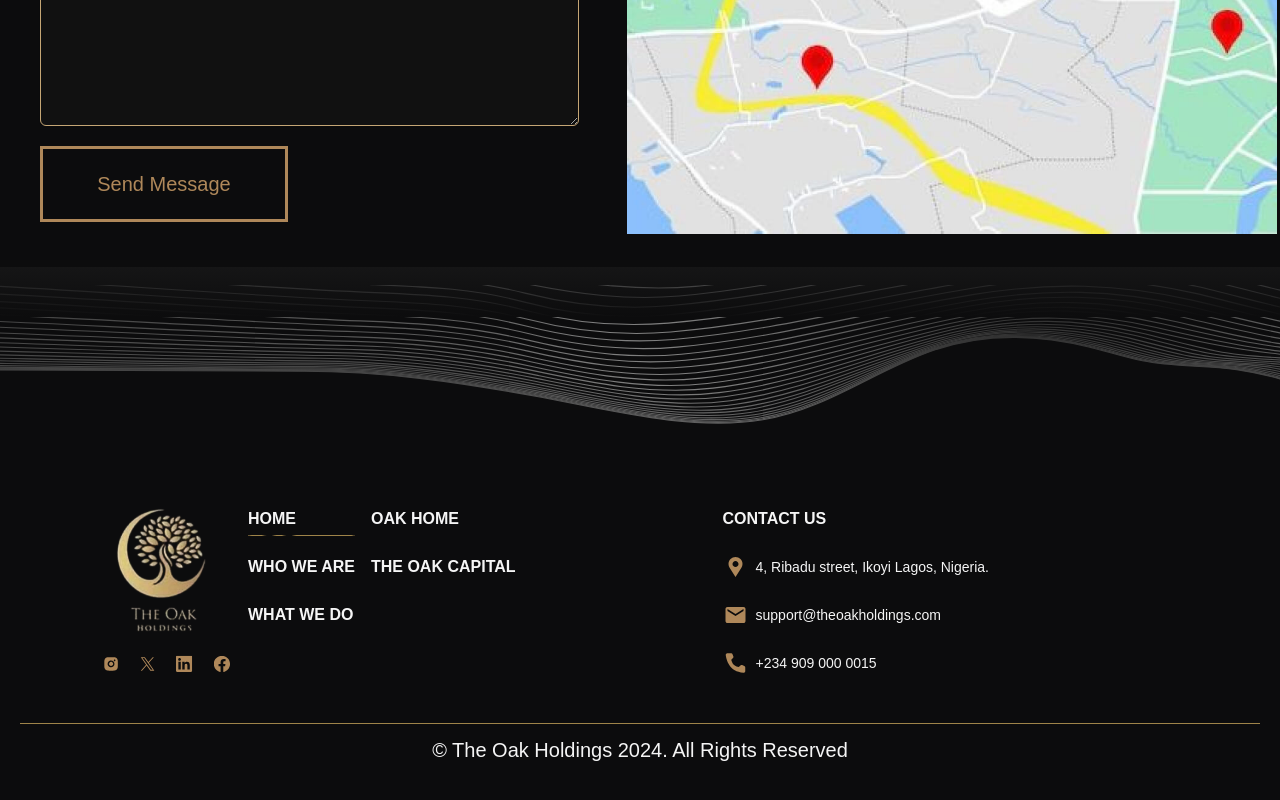
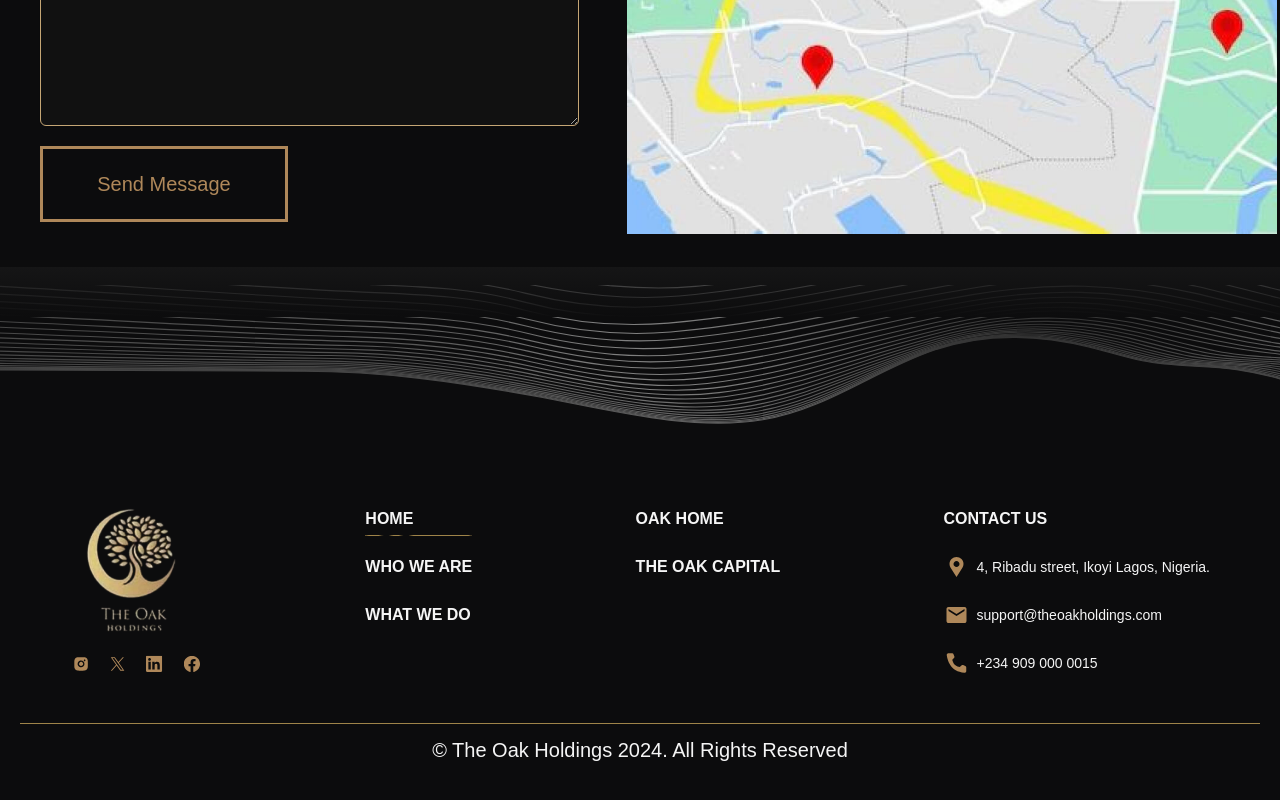
Before and after one commit to ZubairAlao/oak_design, a React (Vite) app: page / in a window 1280 px wide. Shown: the part 5493-6293 px from the top of the page. Built offline with nearby package versions, Linux system fonts and the light colour scheme; a web font is replaced by a local one.

Commit message:
contact us breaking lines

```diff
--- a/src/components/Footer.jsx
+++ b/src/components/Footer.jsx
@@ -10,7 +10,7 @@ import { goldenContactInfo } from '../constants'
 
 
 const Footer = () => {
-
+  const currentYear = new Date().getFullYear();
   return (
     <footer className='relative pb-16 pt-48'>
         <div className="">
@@ -27,7 +27,7 @@ const Footer = () => {
           </div>
 
           <div className='flex flex-col justify-center items-center w-full container md:gap-24 relative z-20'>
-            <div className='max-w-[1236px] w-[90%] space-y-10 md:space-y-0 flex items-center justify-center flex-col md:flex-row md:justify-between md:items-start md:gap-4'>
+            <div className='max-w-[1236px] w-[95%] space-y-10 md:space-y-0 flex items-center justify-center flex-col md:flex-row md:justify-between md:items-start md:gap-4'>
               <div className='space-y-4'>
                 <Link
                   to="home"
@@ -147,7 +147,6 @@ const Footer = () => {
 
               </div>
               <div className='hidden md:flex gap-6 flex-col text-base font-semibold'>
-
                 <Link
                   to="oakHome"
                   smooth={true}
@@ -168,7 +167,7 @@ const Footer = () => {
               </div>
 
 
-              <div className='flex items-center justify-center md:items-start flex-col gap-6  max-w-[90%] mx-auto'>
+              <div className='flex items-center justify-center md:items-start flex-col gap-6'>
                 <h3 className='font-semibold flex-1 text-base'>CONTACT US</h3>
                 <div className='space-y-6'>
                   {goldenContactInfo.map((info) => (
@@ -196,7 +195,7 @@ const Footer = () => {
               </div>
           </div>
         </div>
-        <p className='border-t-[0.5px] border-[#9F8449] py-3 mt-12 container font-sizes text-center z-20 relative'>© The Oak Holdings 2024. All Rights Reserved</p>
+        <p className='border-t-[0.5px] border-[#9F8449] py-3 mt-12 container font-sizes text-center z-20 relative'>© The Oak Holdings {currentYear}. All Rights Reserved</p>
     </footer>
   )
 }
```
